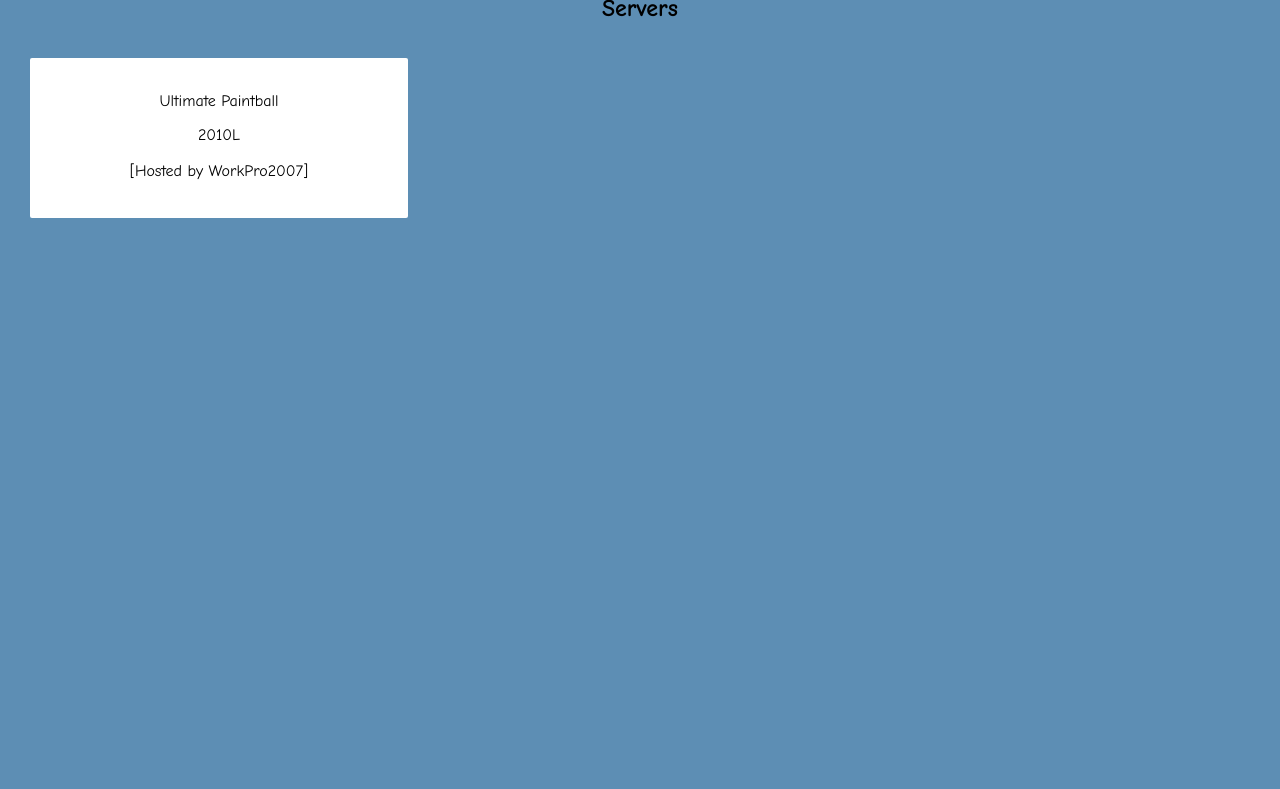
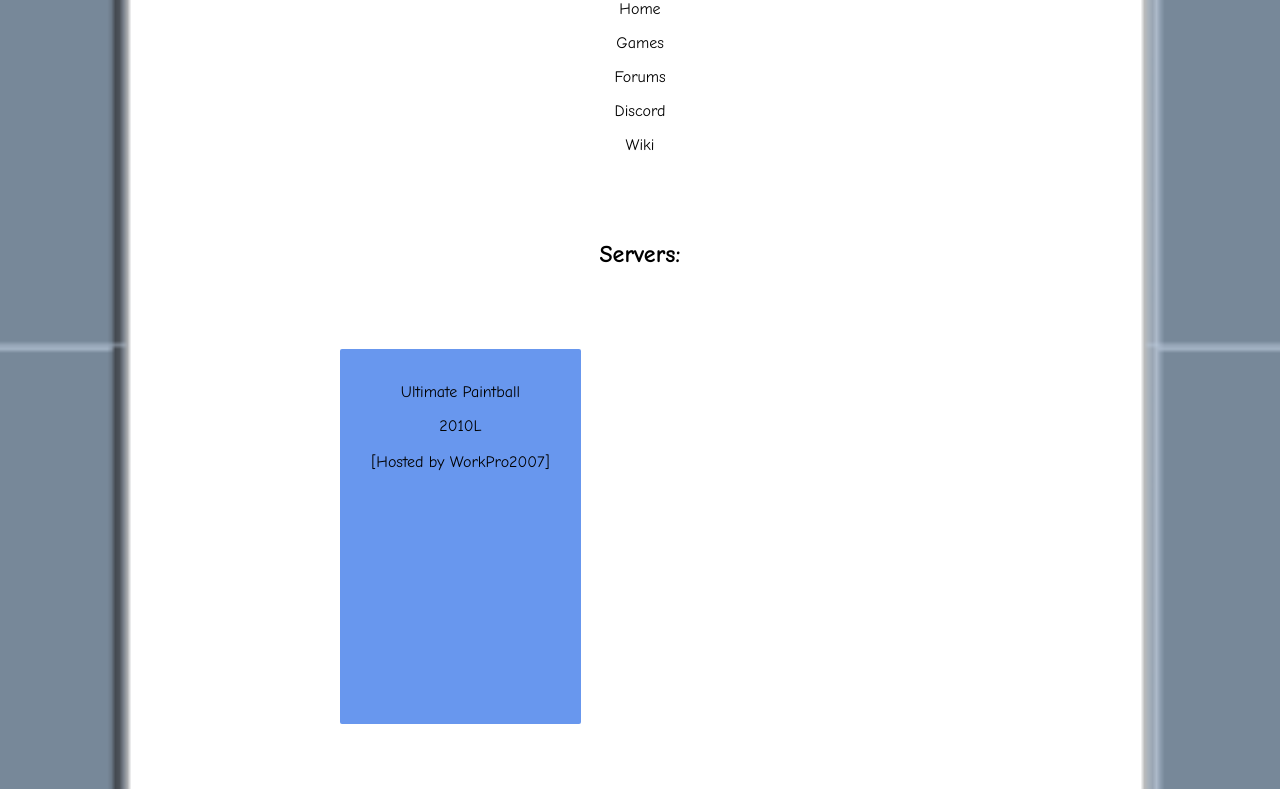
Before and after one commit to ambrstudios/worknobe, a plain HTML site: page servers.html in a window 1280 px wide. Shown: the part 453-1242 px from the top of the page. Before the commit the page ends 800 px from the top, so only its background shows below. Drawn offline with Linux system fonts and the light colour scheme.

Commit message:
guess ill commit

```diff
--- a/servers.html
+++ b/servers.html
@@ -2,14 +2,16 @@
 <head>
 <meta name="viewport" content="width=device-width, initial-scale=1">
 <title>Home - WorkNobe</title>
+<link rel="shortcut icon" type="image/x-icon" href="favicon.ico">
 <style>
         body {
             font-family: "Comic Sans MS","Comic Sans",Arial,sans-serif;
-            margin: 10;
+            margin: 275;
             color: black;
             background-repeat: no-repeat;
             background-attachment: fixed;
             background-size: cover;
+			background-image: url("outline.png");
         }
 
 		a:link {
@@ -36,26 +38,25 @@ a:active {
   text-decoration: underline;
 }
 
-.contenedor{
-		width:100%;
-		height:100px;
-	}
-
 	div{
 		border-radius: 2px;
 	}
 
-	.contenido{
-		width:30%;
-		height: 160%;
-		float:left;
-		margin: 20px;
+    .contenido{
+    height: 150%;
+    margin: 65px;
+    width: 33%;
+    float: left;
 	}
+
+    .contenedor{
+    width: 100%;
+    height: 100%;
+    }
 </style>
 <head>
-<body bgcolor="#5D8EB4">
-<br>
-<p align="center"><img src="titlenew.png"></p>
+<body bgcolor="white">
+<p align="center"><img src="titlenew.png" width="400" height="75"></p>
 <br>
 <p align ="center"><font size="6"><b>Welcome back!</b></font></p>
 <p align ="center"><font size="3"><a href="https://davidlao27.github.io/worknobe">Home</a></p>
@@ -64,10 +65,7 @@ a:active {
 <p align ="center"><font size="3"><a href="http://discord.gg/HhQz3WJ">Discord</a></p>
 <p align ="center"><font size="3"><a href="https://worknobe.fandom.com/f">Wiki</a></p>
 <br><br><br>
-<p align ="center"><font size="5"><b>Servers</b></font></p>
-<div class="contenedor">
-<a href="https://davidlao27.github.io/worknobe/serverlist/1"><div class="contenido" style="background-color:#FFFFFF;"><p align="center"><br>Ultimate Paintball</p><p align="center">2010L <br><br>[Hosted by WorkPro2007]</p></div>
-</div>
-</div>
+<p align ="center"><font size="5"><b>Servers:</b></font></p>
+<a href="https://davidlao27.github.io/worknobe/serverlist/1"><div class="contenido" style="background-color:#6897EE;"><p align="center"><br>Ultimate Paintball</p><p align="center">2010L <br><br>[Hosted by WorkPro2007]</p></div></a></div><a href="https://davidlao27.github.io/worknobe/serverlist/1">
 </body>
 </html>
```
Also changed, not shown: index.html (+4 -3 lines), serverlist/1.html (+4 -2 lines), outline.png (added), titlenew.png.
